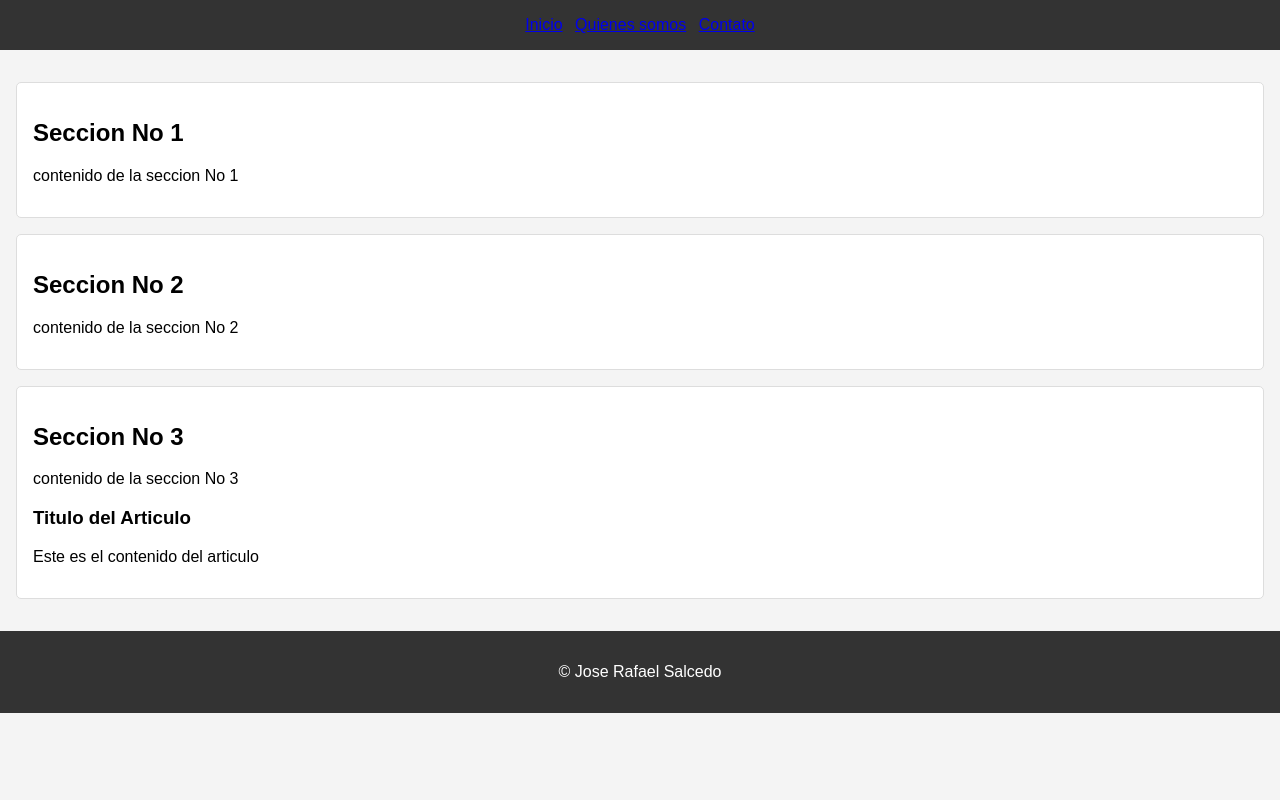
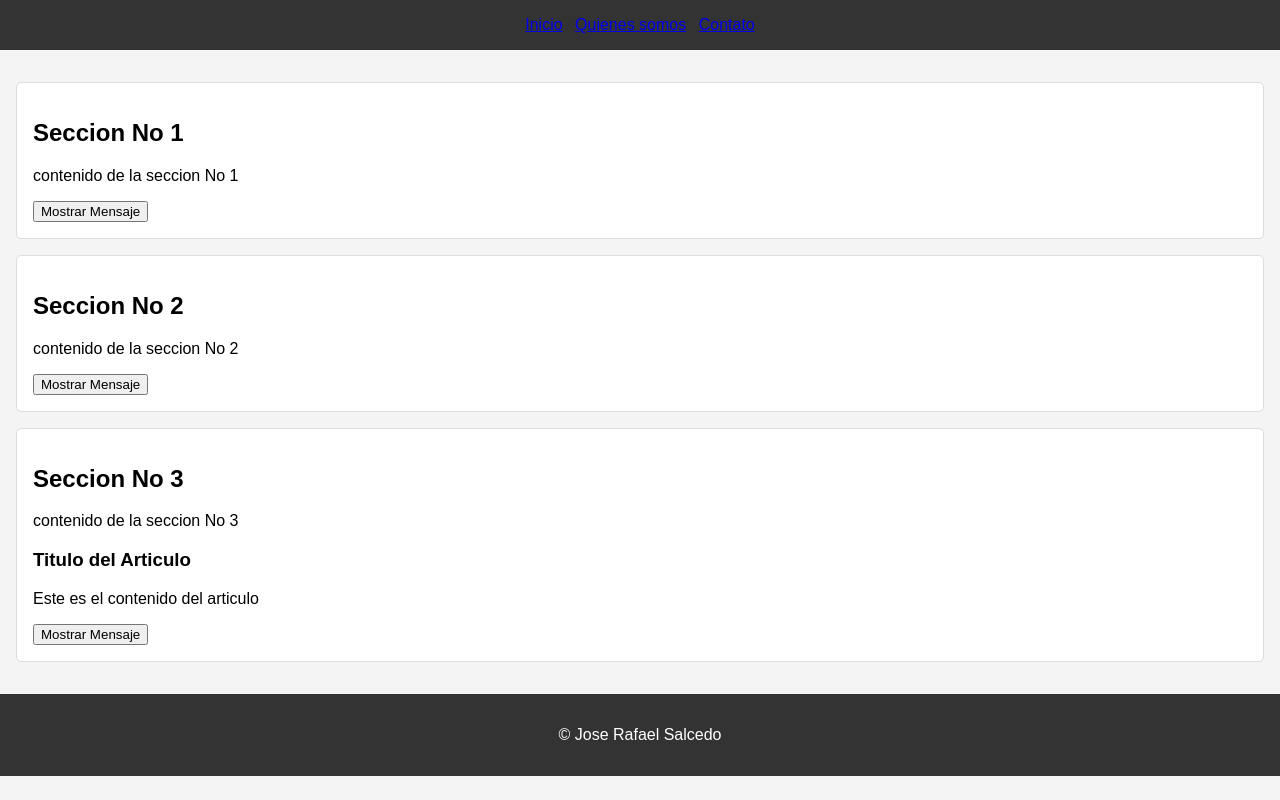
Before and after one commit to Joserafa20/Lab15, a plain HTML site: page index.html in a window 1280 px wide. Drawn offline with Linux system fonts and the light colour scheme.

Commit message:
agregando boton

```diff
--- a/index.html
+++ b/index.html
@@ -21,11 +21,13 @@
         <section>
             <h1>Seccion No 1</h1>
             <p>contenido de la seccion No 1</p>
+            <button onclick="mostrarMensaje('seccion 1')">Mostrar Mensaje</button>
         </section>
 
         <section>
             <h1>Seccion No 2</h1>
             <p>contenido de la seccion No 2</p>
+            <button onclick="mostrarMensaje('seccion 2')">Mostrar Mensaje</button>
         </section>
 
         <section>
@@ -35,6 +37,7 @@
                 <h3>Titulo del Articulo</h3>
                 <p>Este es el <span>contenido</span> del articulo</p>
             </article>
+            <button onclick="mostrarMensaje('seccion 3')">Mostrar Mensaje</button>
         </section>
 
     </div>
```
